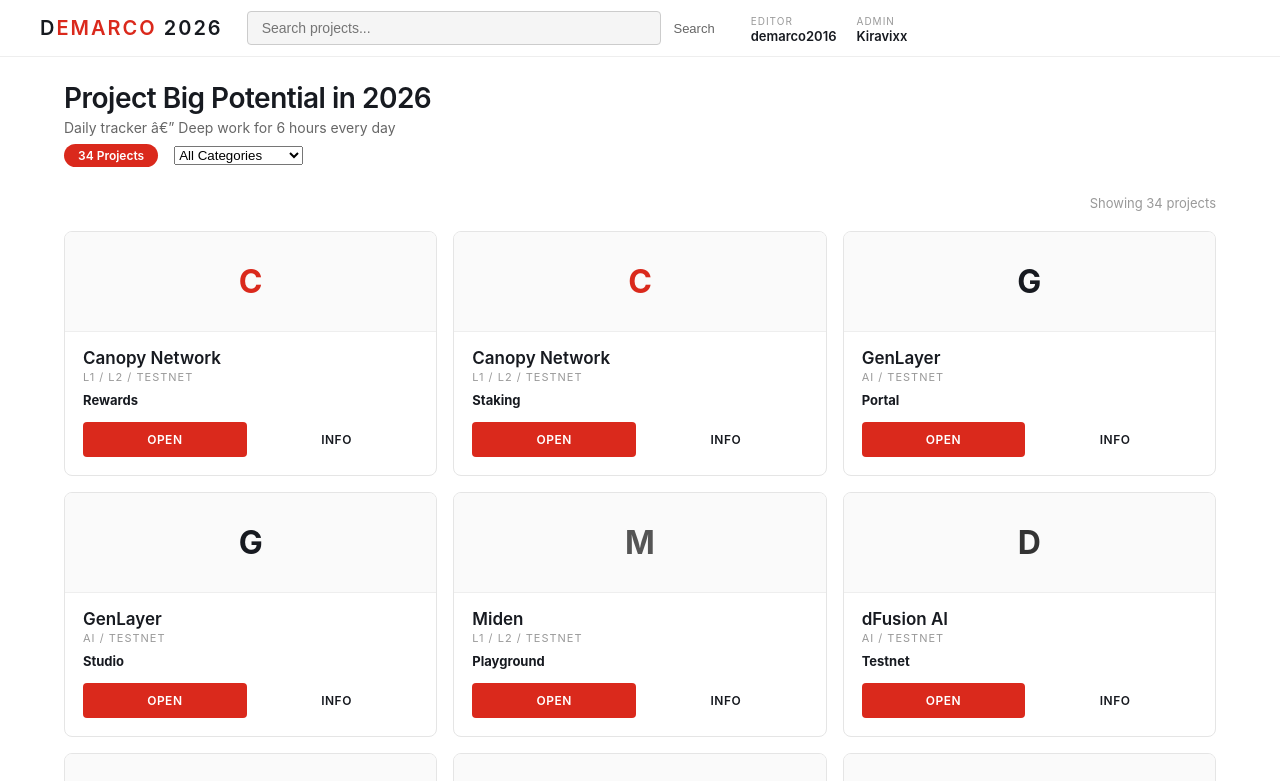
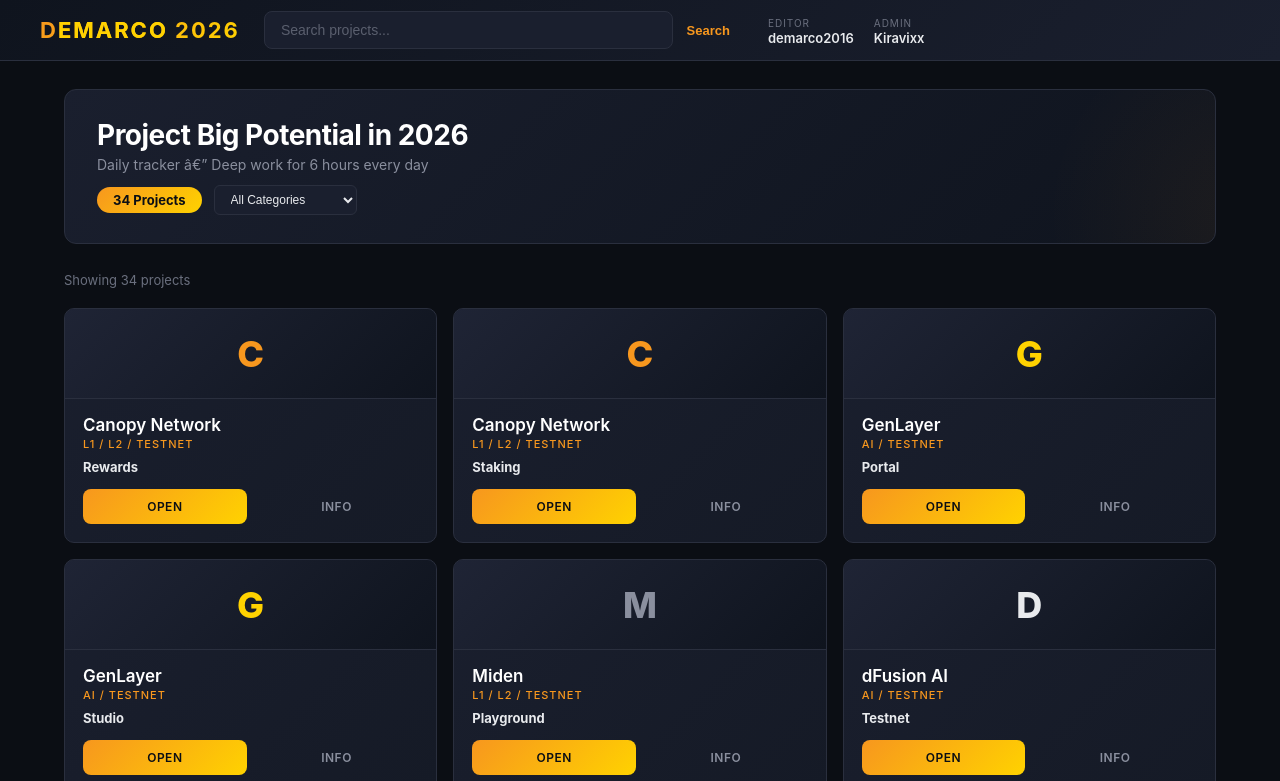
Before and after one commit to demarco2016/demarco-2026, a plain HTML site: page index.html in a window 1280 px wide. Shown: the top 781 px of the page. Drawn offline with Linux system fonts and the light colour scheme.

Commit message:
Dark theme with gold accent colors

```diff
--- a/index.html
+++ b/index.html
@@ -8,13 +8,13 @@
         * { margin: 0; padding: 0; box-sizing: border-box; }
         body {
             font-family: -apple-system, BlinkMacSystemFont, 'Segoe UI', Roboto, Arial, sans-serif;
-            background: #fff;
-            color: #171a20;
+            background: #0b0e14;
+            color: #e8eaed;
             min-height: 100vh;
         }
         .navbar {
-            background: #fff;
-            border-bottom: 1px solid #eee;
+            background: linear-gradient(135deg, #0f141e 0%, #1a1f2e 100%);
+            border-bottom: 1px solid #2a2f3e;
             padding: 0 24px;
             position: sticky;
             top: 0;
@@ -25,17 +25,19 @@
             margin: 0 auto;
             display: flex;
             align-items: center;
-            height: 56px;
+            height: 60px;
             gap: 24px;
         }
         .nav-logo {
-            font-size: 20px;
-            font-weight: 600;
+            font-size: 22px;
+            font-weight: 700;
             letter-spacing: 2px;
             text-transform: uppercase;
-            color: #171a20;
+            background: linear-gradient(135deg, #f7971e, #ffd200);
+            -webkit-background-clip: text;
+            -webkit-text-fill-color: transparent;
         }
-        .nav-logo span { color: #da291c; }
+        .nav-logo span { -webkit-text-fill-color: #ffd200; }
         .nav-search {
             flex: 1;
             display: flex;
@@ -43,26 +45,28 @@
         }
         .nav-search input {
             flex: 1;
-            padding: 8px 14px;
-            border: 1px solid #ccc;
-            border-radius: 4px;
+            padding: 10px 16px;
+            border: 1px solid #2a2f3e;
+            border-radius: 8px;
             font-size: 14px;
             outline: none;
-            background: #f5f5f5;
+            background: #1a1f2e;
+            color: #e8eaed;
             transition: .2s;
         }
         .nav-search input:focus {
-            border-color: #da291c;
-            background: #fff;
+            border-color: #f7971e;
+            background: #1f2435;
         }
+        .nav-search input::placeholder { color: #5a5f6e; }
         .nav-search button {
             background: none;
             border: none;
-            padding: 8px 12px;
+            padding: 10px 14px;
             cursor: pointer;
             font-size: 13px;
-            color: #666;
-            font-weight: 500;
+            color: #f7971e;
+            font-weight: 600;
         }
         .nav-links {
             display: flex;
@@ -71,59 +75,75 @@
             white-space: nowrap;
         }
         .nav-links div { cursor: default; }
-        .nav-links .bold { font-weight: 600; font-size: 13px; color: #171a20; }
-        .nav-links .label { color: #999; font-size: 10px; text-transform: uppercase; letter-spacing: 1px; }
-        .container { max-width: 1200px; margin: 0 auto; padding: 24px 24px 0; }
+        .nav-links .bold { font-weight: 600; font-size: 13px; color: #e8eaed; }
+        .nav-links .label { color: #6a6f7e; font-size: 10px; text-transform: uppercase; letter-spacing: 1px; }
+        .container { max-width: 1200px; margin: 0 auto; padding: 28px 24px 0; }
         .banner {
             margin-bottom: 28px;
+            background: linear-gradient(135deg, #1a1f2e 0%, #0f141e 100%);
+            border: 1px solid #2a2f3e;
+            border-radius: 12px;
+            padding: 28px 32px;
+            position: relative;
+            overflow: hidden;
+        }
+        .banner::before {
+            content: '';
+            position: absolute;
+            top: -50%;
+            right: -20%;
+            width: 400px;
+            height: 400px;
+            background: radial-gradient(circle, rgba(247,151,30,0.06) 0%, transparent 70%);
+            border-radius: 50%;
         }
         .banner h1 {
             font-size: 28px;
-            font-weight: 600;
-            color: #171a20;
+            font-weight: 700;
+            color: #fff;
             letter-spacing: -.5px;
+            position: relative;
         }
         .banner p {
             font-size: 14px;
-            color: #666;
+            color: #8a8f9e;
             margin-top: 4px;
+            position: relative;
         }
         .banner-meta {
             display: flex;
-            gap: 16px;
+            gap: 12px;
             align-items: center;
-            margin-top: 8px;
+            margin-top: 12px;
+            position: relative;
         }
         .banner-meta .badge {
-            background: #da291c;
-            color: #fff;
-            padding: 4px 14px;
-            border-radius: 12px;
+            background: linear-gradient(135deg, #f7971e, #ffd200);
+            color: #0b0e14;
+            padding: 5px 16px;
+            border-radius: 20px;
+            font-size: 13px;
+            font-weight: 700;
+        }
+        .banner-meta select {
+            padding: 6px 12px;
+            border: 1px solid #2a2f3e;
+            border-radius: 6px;
             font-size: 12px;
-            font-weight: 600;
+            background: #1a1f2e;
+            color: #e8eaed;
+            outline: none;
+            cursor: pointer;
         }
+        .banner-meta select:focus { border-color: #f7971e; }
         .controls {
             display: flex;
-            gap: 10px;
             margin-bottom: 20px;
-            flex-wrap: wrap;
             align-items: center;
         }
-        .controls select {
-            padding: 8px 14px;
-            border: 1px solid #ccc;
-            border-radius: 4px;
-            font-size: 13px;
-            background: #fff;
-            outline: none;
-            cursor: pointer;
-            color: #171a20;
-        }
-        .controls select:focus { border-color: #da291c; }
         .controls .count {
             font-size: 13px;
-            color: #999;
-            margin-left: auto;
+            color: #6a6f7e;
         }
         .grid {
             display: grid;
@@ -131,30 +151,31 @@
             gap: 16px;
         }
         .card {
-            border: 1px solid #e5e5e5;
-            border-radius: 8px;
+            background: linear-gradient(135deg, #1a1f2e 0%, #151a26 100%);
+            border: 1px solid #2a2f3e;
+            border-radius: 10px;
             overflow: hidden;
-            transition: all .25s;
+            transition: all .3s;
             display: flex;
             flex-direction: column;
-            background: #fff;
         }
         .card:hover {
-            border-color: #da291c;
-            box-shadow: 0 4px 24px rgba(218,41,28,0.08);
+            border-color: #f7971e;
+            transform: translateY(-4px);
+            box-shadow: 0 12px 40px rgba(247,151,30,0.1);
         }
         .card-img {
-            height: 100px;
+            height: 90px;
             display: flex;
             align-items: center;
             justify-content: center;
-            background: #fafafa;
-            border-bottom: 1px solid #eee;
+            background: linear-gradient(135deg, #1f2435, #0f141e);
+            border-bottom: 1px solid #2a2f3e;
         }
         .card-img .initial {
-            font-size: 32px;
-            font-weight: 700;
-            color: #ccc;
+            font-size: 36px;
+            font-weight: 800;
+            color: #3a3f4e;
             text-transform: uppercase;
         }
         .card-body {
@@ -166,23 +187,24 @@
         .card-title {
             font-size: 17px;
             font-weight: 600;
-            color: #171a20;
+            color: #fff;
             margin-bottom: 2px;
         }
         .card-cat {
             font-size: 11px;
-            color: #999;
+            color: #f7971e;
             text-transform: uppercase;
             letter-spacing: 1px;
             margin-bottom: 8px;
+            font-weight: 500;
         }
         .card-task {
             font-size: 13px;
-            color: #666;
+            color: #8a8f9e;
             margin-bottom: 14px;
             flex: 1;
         }
-        .card-task strong { color: #171a20; }
+        .card-task strong { color: #e8eaed; }
         .card-footer {
             display: flex;
             gap: 8px;
@@ -191,46 +213,47 @@
         .card-footer .btn {
             flex: 1;
             padding: 10px 16px;
-            border-radius: 4px;
+            border-radius: 8px;
             border: none;
             font-size: 12px;
             font-weight: 600;
             cursor: pointer;
             text-align: center;
             text-decoration: none;
-            transition: all .2s;
+            transition: all .25s;
             letter-spacing: .5px;
             text-transform: uppercase;
         }
         .btn-primary {
-            background: #da291c;
-            color: #fff;
+            background: linear-gradient(135deg, #f7971e, #ffd200);
+            color: #0b0e14;
         }
-        .btn-primary:hover { background: #b71c1c; }
+        .btn-primary:hover { transform: scale(1.02); }
         .btn-secondary {
-            background: #fff;
-            color: #171a20;
-            border: 1px solid #ccc;
+            background: transparent;
+            color: #8a8f9e;
+            border: 1px solid #2a2f3e;
         }
-        .btn-secondary:hover { border-color: #da291c; color: #da291c; }
+        .btn-secondary:hover { border-color: #f7971e; color: #f7971e; }
         .footer {
-            border-top: 1px solid #eee;
-            color: #999;
+            border-top: 1px solid #2a2f3e;
+            color: #5a5f6e;
             text-align: center;
-            padding: 24px 16px;
-            margin-top: 40px;
+            padding: 28px 16px;
+            margin-top: 48px;
             font-size: 12px;
         }
-        .footer strong { color: #171a20; font-weight: 600; }
-        .footer a { color: #da291c; text-decoration: none; font-weight: 500; }
+        .footer strong { color: #8a8f9e; font-weight: 600; }
+        .footer a { color: #f7971e; text-decoration: none; font-weight: 500; }
         .footer a:hover { text-decoration: underline; }
-        .footer span { margin: 0 6px; color: #ccc; }
+        .footer span { margin: 0 6px; color: #2a2f3e; }
         @media (max-width: 640px) {
             .nav-links { display: none; }
             .nav-search input { font-size: 13px; }
             .grid { grid-template-columns: 1fr; }
             .container { padding: 16px 16px 0; }
             .banner h1 { font-size: 22px; }
+            .banner { padding: 20px; }
         }
     </style>
 </head>
@@ -315,7 +338,7 @@
     {proj:"KiiChain",cat:"L1 / L2 / Testnet",task:"Testnet",link:"https://kiichain.io"},
     {proj:"Nemesis Trade",cat:"DeFi / Swap",task:"Trade",link:"https://nemesistrade.io"},
 ];
-const COLORS = ["#da291c","#171a20","#333","#555","#777","#999","#bbb","#ccc","#ddd","#eee"];
+const COLORS = ["#f7971e","#ffd200","#e8eaed","#8a8f9e","#5a5f6e","#3a3f4e","#2a2f3e","#1f2435","#1a1f2e","#0f141e"];
 function cardColor(name) {
     let hash = 0;
     for (let i = 0; i < name.length; i++) hash = name.charCodeAt(i) + ((hash << 5) - hash);
```
